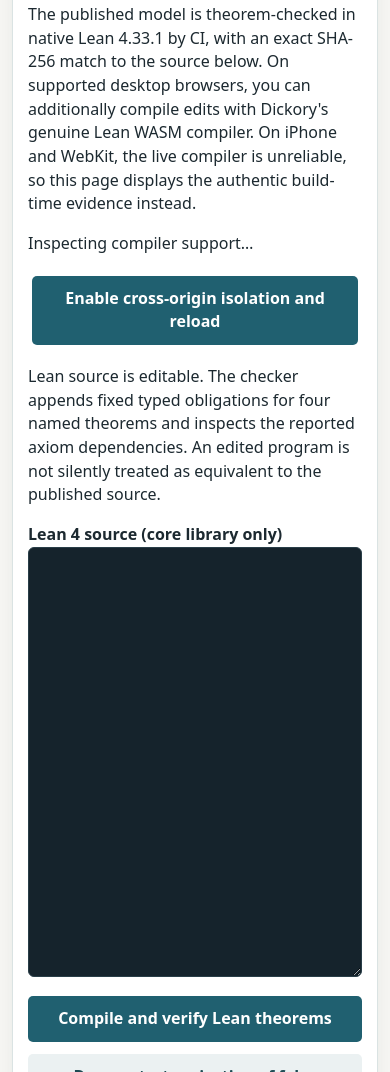
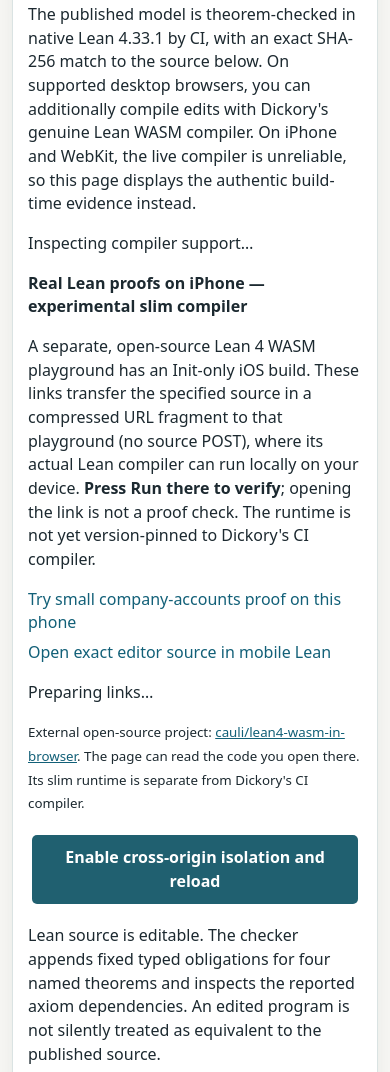
Before and after one commit to danbri/dickory, a plain HTML site: page labs/company-accounts/index.template.html in a window 390 px wide. Shown: the part 1504-2576 px from the top of the page. Drawn offline with Linux system fonts and the light colour scheme.

Commit message:
Offer genuine Init-only mobile Lean compiler route with explicit external-workspace boundary

```diff
--- a/labs/company-accounts/index.template.html
+++ b/labs/company-accounts/index.template.html
@@ -38,6 +38,16 @@
   <h2>02 / Check the Lean 4 proofs</h2>
   <p>The published model is theorem-checked in native Lean 4.33.1 by CI, with an exact SHA-256 match to the source below. On supported desktop browsers, you can additionally compile edits with Dickory's genuine Lean WASM compiler. On iPhone and WebKit, the live compiler is unreliable, so this page displays the authentic build-time evidence instead.</p>
   <p id="proofMode" role="status">Inspecting compiler support…</p>
+  <aside class="mobileLeanLinks" aria-label="Genuine Lean on mobile">
+    <h3>Real Lean proofs on iPhone — experimental slim compiler</h3>
+    <p>A separate, open-source Lean 4 WASM playground has an Init-only iOS build. These links transfer the specified source in a compressed URL fragment to that playground (no source POST), where its actual Lean compiler can run locally on your device. <strong>Press Run there to verify</strong>; opening the link is not a proof check. The runtime is not yet version-pinned to Dickory's CI compiler.</p>
+    <div class="actions">
+      <a id="mobileProbe" class="actionLink" aria-disabled="true">Try small company-accounts proof on this phone</a>
+      <a id="mobileFull" class="actionLink subtle" aria-disabled="true">Open exact editor source in mobile Lean</a>
+    </div>
+    <p id="mobileLeanStatus" role="status">Preparing links…</p>
+    <small>External open-source project: <a href="https://github.com/cauli/lean4-wasm-in-browser" rel="noopener noreferrer" target="_blank">cauli/lean4-wasm-in-browser</a>. The page can read the code you open there. Its slim runtime is separate from Dickory's CI compiler.</small>
+  </aside>
   <p id="isolationStatus" role="status"></p>
   <button id="enableIsolation" type="button">Enable cross-origin isolation and reload</button>
   <p>Lean source is editable. The checker appends fixed typed obligations for four named theorems and inspects the reported axiom dependencies. An edited program is not silently treated as equivalent to the published source.</p>
```
